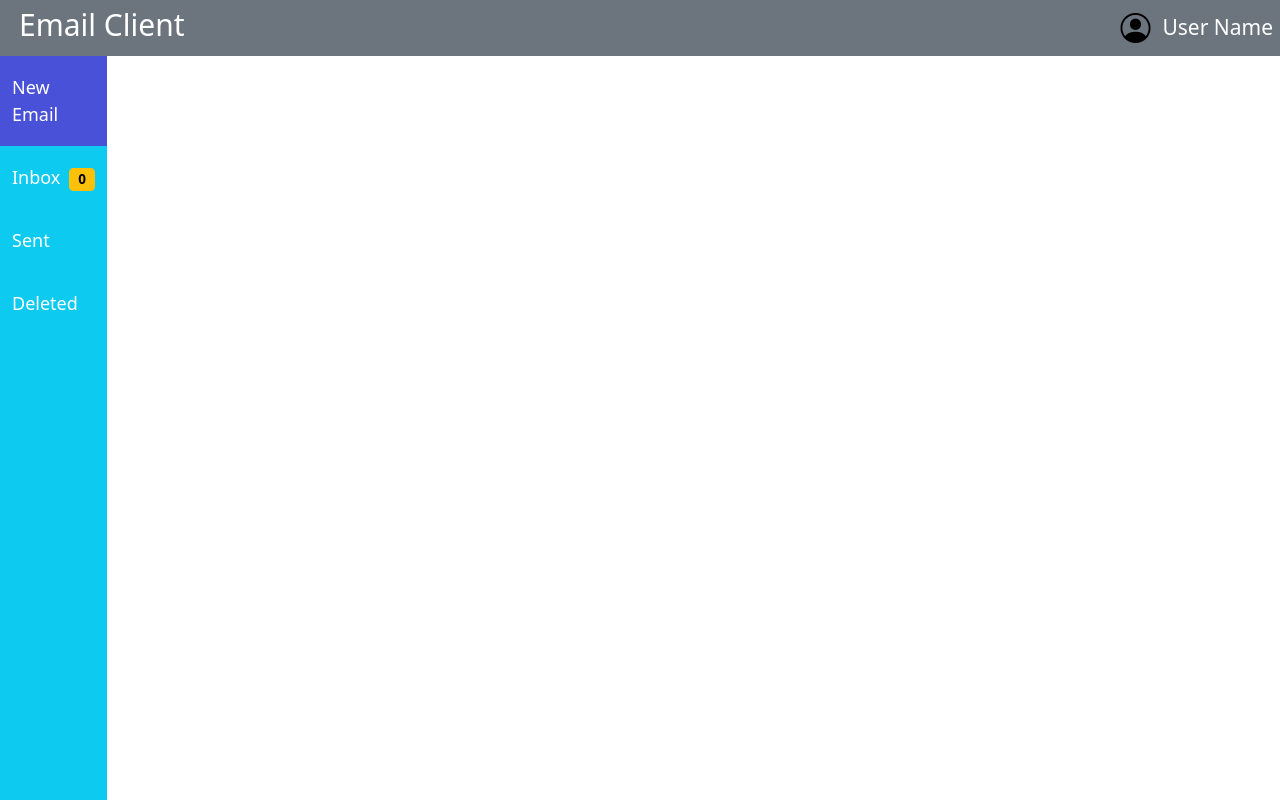
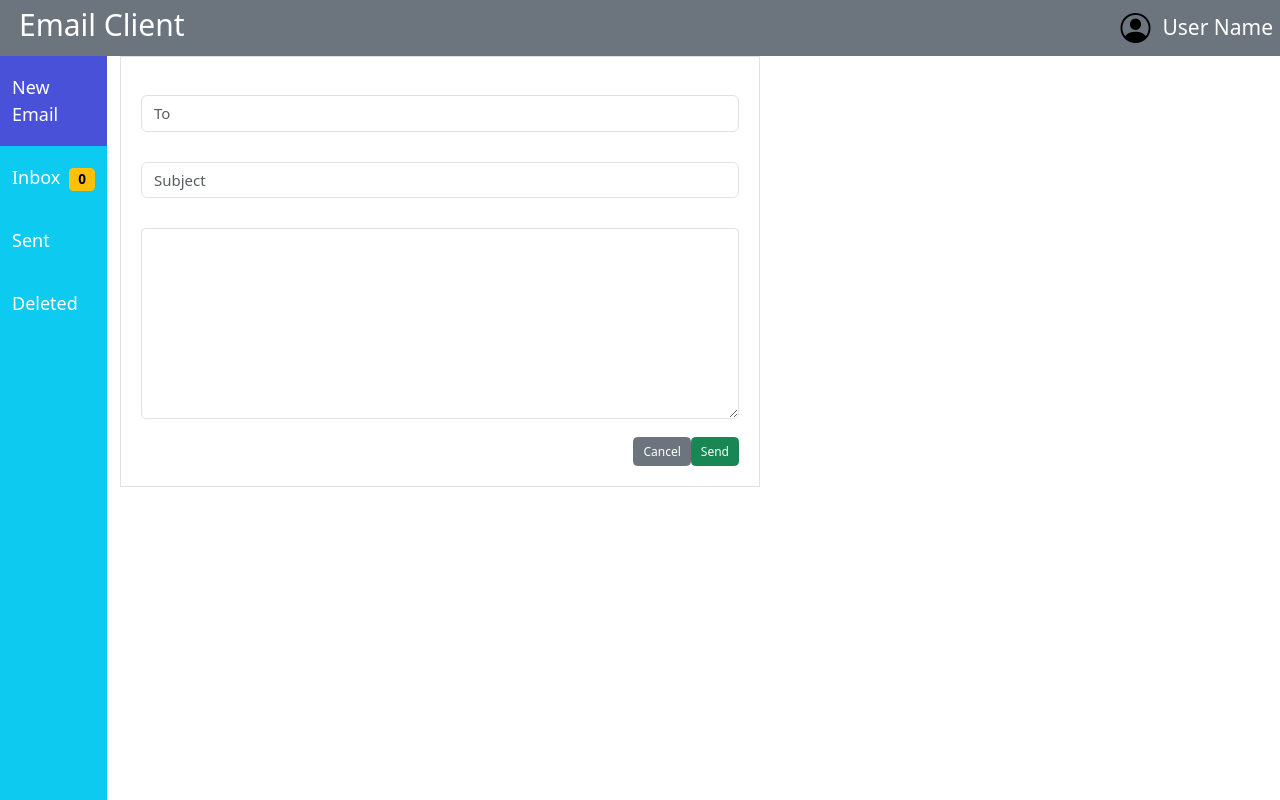
Before and after one commit to iO-Academy/2023-jul-cmail, a React (Vite) app: page / in a window 1280 px wide. Built offline with nearby package versions, Linux system fonts and the light colour scheme; no server answers.

Commit message:
s3t2 make sent email

```diff
--- a/src/App.jsx
+++ b/src/App.jsx
@@ -2,6 +2,7 @@ import Header from './Components/Header'
 import OpenEmail from './Components/OpenEmail'
 import Inbox from './Components/Inbox'
 import { useState } from 'react'
+import NewEmail from './Components/NewEmail'
 
 
 function App() {
@@ -10,6 +11,7 @@ function App() {
 
   return (
     <div className="row h-100 g-0">
+      <NewEmail/>
       <Header inboxCounter={inboxCount}/>
       <Inbox emailId={emailId} setInboxCount={setInboxCount} setEmailId={setEmailId}/>
       {emailId && <OpenEmail emailId={emailId}/>}
--- /dev/null
+++ b/src/Components/NewEmail/NewEmail.css
@@ -0,0 +1,7 @@
+
+.newEmail {
+    top:56px;
+    left: 120px;
+    width: 50%;
+    padding: 20px;
+}
--- a/src/Components/NewEmail/index.jsx
+++ b/src/Components/NewEmail/index.jsx
@@ -1,8 +1,26 @@
-const NewEmail = () => {
+import "./NewEmail.css"
+
+const NewEmail = ({handleInput}) => {
+
     return (
-        <>
-
-        </>
+    <div className="newEmail w-50 bg-white position-fixed border">
+        <div className="mb-3">
+            <label htmlFor="to" className="form-label"></label>
+            <input onInput={handleInput} type="email" className="form-control form-control-lg" placeholder="To"></input>
+        </div>
+        <div className="mb-3">
+            <label htmlFor="subject" className="form-label"></label>
+            <input className="form-control form-control-lg" placeholder="Subject"></input>
+        </div>
+        <div className="mb-3">
+            <label htmlFor="emailContent" className="form-label"></label>
+            <textarea className="form-control" rows="10"></textarea>
+            </div>
+        <div className="mt-4 ml-2 d-flex justify-content-end">
+            <button type="button" className="btn btn-secondary">Cancel</button>
+            <button type="button" className="btn btn-success">Send</button>
+        </div>
+    </div>
     )
 }
 
```
